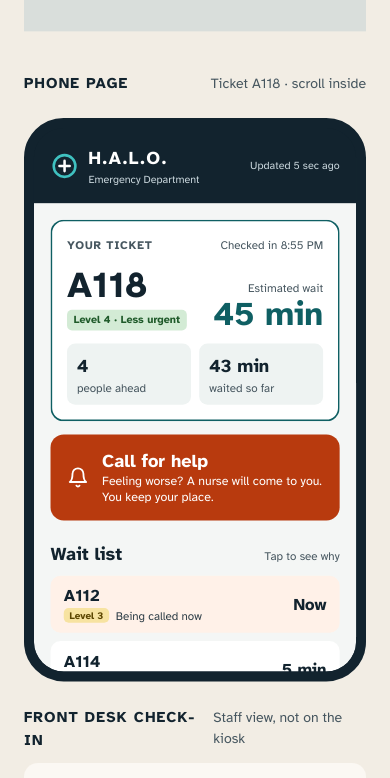
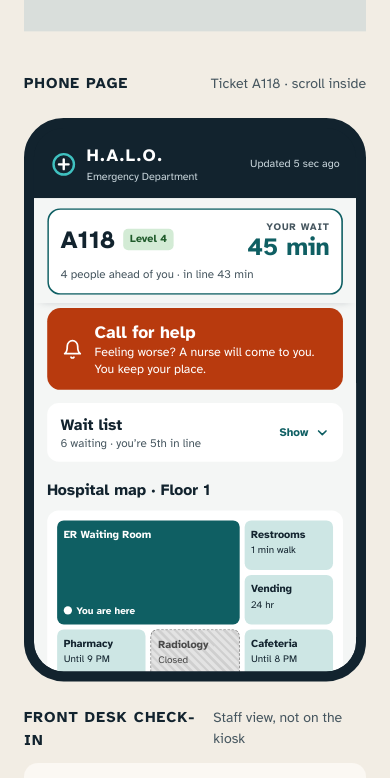
Before and after one commit to WasianGrime/HALO-Kiosk, a plain HTML site: page index.html in a window 390 px wide. Shown: the part 1640-2418 px from the top of the page. Drawn offline with Linux system fonts and the light colour scheme.

Commit message:
Simplify phone ticket card, pin it while scrolling, make wait list a dropdown
Co-Authored-By: Claude Opus 5.5 <noreply@anthropic.com>
Claude-Session: https://claude.ai/code/session_01JPVrxjvNyRJugvYniBXqZG

```diff
--- a/index.html
+++ b/index.html
@@ -589,90 +589,94 @@ footer { font-size: 14px; color: var(--muted); display: flex; flex-wrap: wrap; g
   <div style="width: 900px; height: 36px; background: #151F25; border-radius: 6px"></div>
   <div style="margin-top: 22px; font-size: 16px; color: #46565F">Freestanding tower, same screen on all four sides</div>
 </div></template>
-<template id="phoneTpl"><div style="width: 390px; min-height: 1500px; box-sizing: border-box; background: #F4F6F5; font-family: 'Atkinson Hyperlegible', system-ui, sans-serif; color: #12232E; display: flex; flex-direction: column">
+<template id="phoneTpl"><div style="width: 390px; box-sizing: border-box; background: #F4F6F5; font-family: 'Atkinson Hyperlegible', system-ui, sans-serif; color: #12232E; display: flex; flex-direction: column; padding-bottom: 8px">
 
+  <!-- "page sent" notification after tapping the kiosk pad -->
   <sc-if value="{{nfcBanner}}" hint-placeholder-val="{{false}}">
-    <div role="status" style="position: sticky; top: 8px; z-index: 5; margin: 8px 10px -84px; height: 76px; box-sizing: border-box; padding: 12px 14px; border-radius: 18px; background: rgba(244,246,245,0.97); box-shadow: 0 6px 24px rgba(18,35,46,0.28); display: flex; align-items: center; gap: 12px">
+    <div role="status" style="position: sticky; top: 8px; z-index: 6; margin: 8px 10px -84px; height: 76px; box-sizing: border-box; padding: 12px 14px; border-radius: 18px; background: rgba(244,246,245,0.97); box-shadow: 0 6px 24px rgba(18,35,46,0.28); display: flex; align-items: center; gap: 12px">
       <div style="width: 40px; height: 40px; flex-shrink: 0; border-radius: 10px; background: #12232E; display: flex; align-items: center; justify-content: center"><svg width="26" height="26" viewBox="0 0 44 44" aria-hidden="true"><circle cx="22" cy="22" r="16" fill="none" stroke="#3FC1C0" stroke-width="4"></circle><path d="M22 14v16M14 22h16" stroke="#FFFFFF" stroke-width="4" stroke-linecap="round"></path></svg></div>
       <div style="display: flex; flex-direction: column"><div style="font-size: 14px; font-weight: 700">H.A.L.O. · now</div><div style="font-size: 14px; color: #2E3E47">Your wait page is ready. Tap to open.</div></div>
     </div>
   </sc-if>
-  <!-- Header -->
-  <header style="padding: 20px 20px 18px 20px; background: #12232E; color: #FFFFFF; display: flex; align-items: center; justify-content: space-between">
+
+  <!-- Header (scrolls away) -->
+  <header style="padding: 18px 20px 16px 20px; background: #12232E; color: #FFFFFF; display: flex; align-items: center; justify-content: space-between">
     <div style="display: flex; align-items: center; gap: 12px">
-      <svg width="34" height="34" viewBox="0 0 44 44" aria-hidden="true"><circle cx="22" cy="22" r="17" fill="none" stroke="{{halo}}" stroke-width="4"></circle><path d="M22 14v16M14 22h16" stroke="#FFFFFF" stroke-width="4" stroke-linecap="round"></path></svg>
+      <svg width="32" height="32" viewBox="0 0 44 44" aria-hidden="true"><circle cx="22" cy="22" r="17" fill="none" stroke="{{halo}}" stroke-width="4"></circle><path d="M22 14v16M14 22h16" stroke="#FFFFFF" stroke-width="4" stroke-linecap="round"></path></svg>
       <div style="display: flex; flex-direction: column">
-        <div style="font-size: 22px; font-weight: 700; letter-spacing: 2px">H.A.L.O.</div>
+        <div style="font-size: 21px; font-weight: 700; letter-spacing: 2px">H.A.L.O.</div>
         <div style="font-size: 13px; color: #C9D6DC">Emergency Department</div>
       </div>
     </div>
     <div style="font-size: 13px; color: #C9D6DC; text-align: right; max-width: 110px">{{sinceText}}</div>
   </header>
 
-  <!-- Your ticket -->
-  <section style="padding: 20px 20px 0 20px">
-    <div style="background: #FFFFFF; border-radius: 16px; padding: 20px; display: flex; flex-direction: column; gap: 16px; box-shadow: inset 0 0 0 2px #0F5F63">
-      <div style="display: flex; justify-content: space-between; align-items: baseline">
-        <div style="font-size: 14px; font-weight: 700; letter-spacing: 1px; color: #46565F">YOUR TICKET</div>
-        <div style="font-size: 14px; color: #46565F">{{me.checkin}}</div>
+  <!-- Your ticket: stays pinned while you scroll -->
+  <div style="position: sticky; top: 0; z-index: 4; background: #F4F6F5; padding: 12px 16px 10px 16px; box-shadow: 0 6px 10px -8px rgba(18,35,46,0.35)">
+    <div style="background: #FFFFFF; border-radius: 16px; padding: 14px 16px; box-shadow: inset 0 0 0 2px #0F5F63; display: flex; flex-direction: column; gap: 8px">
+      <div style="display: flex; align-items: center; justify-content: space-between; gap: 12px">
+        <div style="display: flex; align-items: center; gap: 10px">
+          <div style="font-size: 30px; font-weight: 700; line-height: 1">A118</div>
+          <span style="{{me.lvlStyle}}">{{me.lvlText}}</span>
         </div>
-      <div style="display: flex; align-items: flex-end; justify-content: space-between">
-        <div style="display: flex; flex-direction: column; gap: 8px"><div style="font-size: 44px; font-weight: 700; line-height: 1">A118</div><span style="{{me.lvlStyle}}">{{me.lvlText}}</span></div>
         <div style="display: flex; flex-direction: column; align-items: flex-end">
-          <div style="font-size: 14px; color: #46565F">Estimated wait</div>
-          <div style="font-size: 40px; font-weight: 700; line-height: 1; color: #0F5F63; white-space: nowrap">{{me.wait}}</div>
+          <div style="font-size: 12px; font-weight: 700; letter-spacing: 1px; color: #46565F">YOUR WAIT</div>
+          <div style="font-size: 30px; font-weight: 700; line-height: 1; color: #0F5F63; white-space: nowrap">{{me.wait}}</div>
         </div>
       </div>
-      <div style="display: grid; grid-template-columns: repeat(2, minmax(0, 1fr)); gap: 10px">
-        <div style="background: #EEF3F2; border-radius: 10px; padding: 10px 12px"><div style="font-size: 22px; font-weight: 700">{{me.ahead}}</div><div style="font-size: 14px; color: #46565F">people ahead</div></div>
-        <div style="background: #EEF3F2; border-radius: 10px; padding: 10px 12px"><div style="font-size: 22px; font-weight: 700">{{me.waited}}</div><div style="font-size: 14px; color: #46565F">waited so far</div></div>
+      <div style="font-size: 14px; color: #46565F">{{me.line}}</div>
     </div>
   </div>
-  </section>
 
   <!-- Call for help -->
-  <section style="padding: 16px 20px 0 20px">
-    <button onClick="{{pressHelp}}" aria-label="Call for help" style="width: 100%; border: 0; border-radius: 16px; background: {{phoneHelpBg}}; color: #FFFFFF; font-family: inherit; padding: 18px 20px; display: flex; align-items: center; gap: 16px; text-align: left; cursor: pointer">
-      <svg width="40" height="40" viewBox="0 0 24 24" fill="none" stroke="#FFFFFF" stroke-width="2" stroke-linecap="round" stroke-linejoin="round" aria-hidden="true"><path d="M18 8a6 6 0 0 0-12 0c0 7-3 9-3 9h18s-3-2-3-9"></path><path d="M13.7 21a2 2 0 0 1-3.4 0"></path></svg>
+  <section style="padding: 6px 16px 0 16px">
+    <button onClick="{{pressHelp}}" aria-label="Call for help" style="width: 100%; border: 0; border-radius: 16px; background: {{phoneHelpBg}}; color: #FFFFFF; font-family: inherit; padding: 16px 18px; display: flex; align-items: center; gap: 14px; text-align: left; cursor: pointer">
+      <svg width="36" height="36" viewBox="0 0 24 24" fill="none" stroke="#FFFFFF" stroke-width="2" stroke-linecap="round" stroke-linejoin="round" aria-hidden="true"><path d="M18 8a6 6 0 0 0-12 0c0 7-3 9-3 9h18s-3-2-3-9"></path><path d="M13.7 21a2 2 0 0 1-3.4 0"></path></svg>
       <span style="display: flex; flex-direction: column; gap: 2px">
-        <span style="font-size: 22px; font-weight: 700">{{phoneHelpTitle}}</span>
+        <span style="font-size: 21px; font-weight: 700">{{phoneHelpTitle}}</span>
         <span style="font-size: 15px; line-height: 1.3">{{phoneHelpSub}}</span>
       </span>
     </button>
   </section>
 
-  <!-- Wait list -->
-  <section style="padding: 24px 20px 0 20px; display: flex; flex-direction: column; gap: 10px">
-    <div style="display: flex; align-items: baseline; justify-content: space-between">
-      <h2 style="margin: 0; font-size: 22px">Wait list</h2>
-      <div style="font-size: 14px; color: #46565F">Tap to see why</div>
-    </div>
+  <!-- Wait list: a dropdown -->
+  <section style="padding: 16px 16px 0 16px; display: flex; flex-direction: column; gap: 8px">
+    <button onClick="{{toggleList}}" aria-expanded="{{listExpanded}}" style="width: 100%; border: 0; border-radius: 14px; background: #FFFFFF; color: #12232E; font-family: inherit; padding: 14px 16px; display: flex; align-items: center; justify-content: space-between; gap: 12px; text-align: left; cursor: pointer">
+      <span style="display: flex; flex-direction: column; gap: 2px">
+        <span style="font-size: 19px; font-weight: 700">Wait list</span>
+        <span style="font-size: 14px; color: #46565F">{{listSummary}}</span>
+      </span>
+      <span style="display: flex; align-items: center; gap: 8px; font-size: 14px; font-weight: 700; color: #0F5F63">
+        {{listAction}}
+        <svg width="18" height="18" viewBox="0 0 24 24" fill="none" stroke="#0F5F63" stroke-width="2.6" stroke-linecap="round" stroke-linejoin="round" aria-hidden="true" style="{{chevStyle}}"><path d="M6 9l6 6 6-6"></path></svg>
+      </span>
+    </button>
+    <sc-if value="{{listOpen}}" hint-placeholder-val="{{false}}">
+      <div style="display: flex; flex-direction: column; gap: 8px">
+        <div style="font-size: 13px; color: #46565F; padding: 0 4px">Seen by triage level first, then arrival. Tap a ticket to see why.</div>
         <sc-for list="{{rows}}" as="r" hint-placeholder-count="6">
           <button onClick="{{r.onTap}}" style="{{r.rowStyle}}">
             <div style="display: flex; align-items: center; justify-content: space-between; width: 100%">
               <div style="display: flex; flex-direction: column; gap: 2px">
-            <div style="font-size: 20px; font-weight: 700">{{r.ticket}}<sc-if value="{{r.you}}" hint-placeholder-val="{{false}}"><span style="margin-left: 8px; font-size: 12px; font-weight: 700; color: #FFFFFF; background: #0F5F63; border-radius: 4px; padding: 2px 6px; vertical-align: middle">YOU</span></sc-if></div>
+                <div style="font-size: 19px; font-weight: 700">{{r.ticket}}<sc-if value="{{r.you}}" hint-placeholder-val="{{false}}"><span style="margin-left: 8px; font-size: 12px; font-weight: 700; color: #FFFFFF; background: #0F5F63; border-radius: 4px; padding: 2px 6px; vertical-align: middle">YOU</span></sc-if></div>
                 <div style="font-size: 14px; color: #2E3E47; display: flex; align-items: center; gap: 8px; flex-wrap: wrap"><span style="{{r.lvlStylePh}}">{{r.lvlText}}</span>{{r.status}}</div>
               </div>
-          <div style="font-size: 20px; font-weight: 700">{{r.wait}}</div>
+              <div style="font-size: 19px; font-weight: 700; white-space: nowrap">{{r.wait}}</div>
             </div>
             <sc-if value="{{r.open}}" hint-placeholder-val="{{false}}">
               <div style="margin-top: 10px; padding-top: 10px; border-top: 1px solid #B9CFD0; font-size: 15px; line-height: 1.4; text-align: left; width: 100%">{{r.reason}}</div>
             </sc-if>
           </button>
         </sc-for>
+      </div>
+    </sc-if>
   </section>
 
   <!-- Map -->
-  <section style="padding: 24px 20px 0 20px; display: flex; flex-direction: column; gap: 10px">
-    <div style="display: flex; justify-content: space-between; align-items: baseline">
-      <h2 style="margin: 0; font-size: 22px">Hospital map</h2>
-      <div style="display: flex; gap: 10px; font-size: 13px; color: #46565F">
-        <span style="display: flex; align-items: center; gap: 4px"><span style="width: 10px; height: 10px; border-radius: 2px; background: #CDE6E4"></span>Open</span>
-        <span style="display: flex; align-items: center; gap: 4px"><span style="width: 10px; height: 10px; border-radius: 2px; background: #E3E3E3; border: 1px dashed #6B6B6B"></span>Closed</span>
-      </div>
-    </div>
-    <div style="background: #FFFFFF; border-radius: 14px; padding: 12px; display: grid; grid-template-columns: repeat(3, minmax(0, 1fr)); grid-template-rows: 64px 64px 64px 64px; gap: 6px; font-size: 13px; font-weight: 700">
+  <section style="padding: 20px 16px 0 16px; display: flex; flex-direction: column; gap: 10px">
+    <h2 style="margin: 0; font-size: 19px">Hospital map · Floor 1</h2>
+    <div style="background: #FFFFFF; border-radius: 14px; padding: 12px; display: flex; flex-direction: column; gap: 10px">
+      <div style="display: grid; grid-template-columns: repeat(3, minmax(0, 1fr)); grid-template-rows: 60px 60px 60px 60px; gap: 6px; font-size: 13px; font-weight: 700">
         <div style="grid-column: span 2; grid-row: span 2; background: #0F5F63; color: #FFFFFF; border-radius: 8px; padding: 8px; display: flex; flex-direction: column; justify-content: space-between">
           <span>ER Waiting Room</span>
           <span style="display: flex; align-items: center; gap: 5px; font-size: 12px"><span style="width: 10px; height: 10px; border-radius: 5px; background: #FFFFFF"></span>You are here</span>
@@ -680,30 +684,37 @@ footer { font-size: 14px; color: var(--muted); display: flex; flex-wrap: wrap; g
         <div style="background: #CDE6E4; border-radius: 8px; padding: 8px">Restrooms<div style="font-weight: 400; font-size: 12px">1 min walk</div></div>
         <div style="background: #CDE6E4; border-radius: 8px; padding: 8px">Vending<div style="font-weight: 400; font-size: 12px">24 hr</div></div>
         <div style="background: #CDE6E4; border-radius: 8px; padding: 8px">Pharmacy<div style="font-weight: 400; font-size: 12px">Until 9 PM</div></div>
-      <div style="background: #E3E3E3; border: 1px dashed #6B6B6B; color: #4A4A4A; border-radius: 8px; padding: 8px">Radiology<div style="font-weight: 400; font-size: 12px">Closed</div></div>
-      <div style="grid-column: span 2; background: #CDE6E4; border-radius: 8px; padding: 8px">Cafeteria<div style="font-weight: 400; font-size: 12px">Open until 8 PM</div></div>
+        <div style="background: repeating-linear-gradient(45deg, #E3E3E3 0 4px, #CFCFCF 4px 7px); border: 1px dashed #6B6B6B; color: #4A4A4A; border-radius: 8px; padding: 8px">Radiology<div style="font-weight: 400; font-size: 12px">Closed</div></div>
+        <div style="background: #CDE6E4; border-radius: 8px; padding: 8px">Cafeteria<div style="font-weight: 400; font-size: 12px">Until 8 PM</div></div>
         <div style="background: #CDE6E4; border-radius: 8px; padding: 8px">Chapel</div>
         <div style="grid-column: span 2; background: #CDE6E4; border-radius: 8px; padding: 8px">Exit &amp; Parking</div>
       </div>
-  </section>
-
-  <!-- Videos -->
-  <section style="padding: 24px 20px 0 20px; display: flex; flex-direction: column; gap: 10px">
-    <h2 style="margin: 0; font-size: 22px">While you wait</h2>
-    <div style="background: #FFFFFF; border-radius: 14px; overflow: hidden">
-      <div style="height: 170px; background: #12232E; display: flex; align-items: center; justify-content: center; position: relative">
-        <svg width="52" height="52" viewBox="0 0 24 24" aria-hidden="true"><circle cx="12" cy="12" r="11" fill="none" stroke="#FFFFFF" stroke-width="1.5"></circle><path d="M10 8l6 4-6 4z" fill="#FFFFFF"></path></svg>
-        <div style="position: absolute; left: 12px; right: 12px; bottom: 12px; height: 4px; border-radius: 2px; background: #3A4C56"><div style="width: 38%; height: 4px; border-radius: 2px; background: {{halo}}"></div></div>
-      </div>
-      <div style="padding: 14px 16px; display: flex; flex-direction: column; gap: 4px">
-        <div style="font-size: 18px; font-weight: 700">While you wait: staying safe</div>
-        <div style="font-size: 14px; color: #46565F">Captions on · Plays on the H.A.L.O. kiosk</div>
+      <div style="display: flex; flex-wrap: wrap; align-items: center; gap: 6px 14px; font-size: 12px; color: #2E3E47; border-top: 1px solid #DDE5E3; padding-top: 8px">
+        <span style="font-weight: 700; letter-spacing: 1px">KEY</span>
+        <span style="display: flex; align-items: center; gap: 5px"><span style="width: 14px; height: 14px; border-radius: 3px; background: #0F5F63; display: flex; align-items: center; justify-content: center"><span style="width: 5px; height: 5px; border-radius: 3px; background: #FFFFFF"></span></span>You are here</span>
+        <span style="display: flex; align-items: center; gap: 5px"><span style="width: 14px; height: 14px; border-radius: 3px; background: #CDE6E4; border: 1px solid #9FB8B6"></span>Open</span>
+        <span style="display: flex; align-items: center; gap: 5px"><span style="width: 14px; height: 14px; border-radius: 3px; background: repeating-linear-gradient(45deg, #E3E3E3 0 3px, #B5B5B5 3px 5px); border: 1px dashed #6B6B6B"></span>Closed</span>
       </div>
     </div>
   </section>
 
-  <!-- Footer -->
-  <footer style="margin-top: auto; padding: 20px; display: flex; justify-content: space-between; font-size: 14px; color: #46565F">
+  <!-- Video -->
+  <section style="padding: 20px 16px 0 16px; display: flex; flex-direction: column; gap: 10px">
+    <h2 style="margin: 0; font-size: 19px">While you wait</h2>
+    <div style="background: #FFFFFF; border-radius: 14px; overflow: hidden">
+      <div style="height: 150px; background: #0F5F63; display: flex; flex-direction: column; align-items: center; justify-content: center; gap: 6px; position: relative; color: #FFFFFF">
+        <span style="position: absolute; top: 10px; left: 12px; font-size: 11px; font-weight: 700; letter-spacing: 1.5px; color: #CDE6E4">PATIENT EDUCATION</span>
+        <svg width="48" height="48" viewBox="0 0 24 24" aria-hidden="true"><circle cx="12" cy="12" r="11" fill="rgba(0,0,0,0.25)" stroke="#FFFFFF" stroke-width="1.5"></circle><path d="M10 8l6 4-6 4z" fill="#FFFFFF"></path></svg>
+        <span style="font-size: 15px; font-weight: 700">While You Wait</span>
+      </div>
+      <div style="padding: 12px 14px; display: flex; flex-direction: column; gap: 2px">
+        <div style="font-size: 17px; font-weight: 700">While you wait: staying safe</div>
+        <div style="font-size: 14px; color: #46565F">0:30 · Captions on · Plays on the H.A.L.O. kiosk</div>
+      </div>
+    </div>
+  </section>
+
+  <footer style="padding: 18px 16px 10px; display: flex; justify-content: space-between; font-size: 14px; color: #46565F">
     <span>Same info as the H.A.L.O. kiosk</span>
     <a href="#">Español</a>
   </footer>
@@ -1340,7 +1351,7 @@ class Component extends DCLogic {
   const kTpl = document.getElementById('kioskTpl'), pTpl = document.getElementById('phoneTpl');
   mountClicks(kHost); mountClicks(pHost);
 
-  const phone = { open: 'A118' };
+  const phone = { open: 'A118', listOpen: false };
   const checkin = new Date(Date.now() - 43 * 60000);
   const ME = 'A118';
 
@@ -1364,9 +1375,11 @@ class Component extends DCLogic {
       ahead: idx < 0 ? 0 : idx,
       waited: waited + ' min',
       checkin: 'Checked in ' + kiosk.fmtTime(checkin),
-      lvlText: 'Level 4 · ' + L[4].name,
-      lvlStyle: 'align-self: flex-start; font-size: 13px; font-weight: 700; padding: 3px 8px; border-radius: 6px; background: ' + L[4].bg + '; color: ' + L[4].fg
+      lvlText: 'Level 4',
+      lvlStyle: 'display: inline-block; white-space: nowrap; font-size: 13px; font-weight: 700; padding: 3px 8px; border-radius: 6px; background: ' + L[4].bg + '; color: ' + L[4].fg,
+      line: idx < 0 ? 'You’re being called. Head to the doors on your right.' : (idx === 0 ? 'You’re being called now' : idx + (idx === 1 ? ' person' : ' people') + ' ahead of you · in line ' + waited + ' min')
     };
+    const ord = (n) => n + (n % 10 === 1 && n % 100 !== 11 ? 'st' : n % 10 === 2 && n % 100 !== 12 ? 'nd' : n % 10 === 3 && n % 100 !== 13 ? 'rd' : 'th');
     const alarm = s.mode === 'help';
     const tick = s.tick || 0;
     const flashOn = Math.floor(tick / 5) % 2 === 0;
@@ -1375,6 +1388,11 @@ class Component extends DCLogic {
     return {
       halo: kv.halo, help: kv.help, rows, me, sinceText: kv.sinceText,
       nfcBanner: tick < (s.nfcUntil || 0),
+      listOpen: phone.listOpen, listExpanded: phone.listOpen ? 'true' : 'false',
+      listSummary: q.length + ' waiting' + (idx < 0 ? '' : ' · you’re ' + ord(idx + 1) + ' in line'),
+      listAction: phone.listOpen ? 'Hide' : 'Show',
+      chevStyle: phone.listOpen ? 'transform: rotate(180deg)' : '',
+      toggleList: () => { phone.listOpen = !phone.listOpen; schedule(); },
       phoneHelpBg: alarm ? (flashOn ? kv.help : '#7A1C05') : kv.help,
       phoneHelpTitle: alarm ? 'Help is on the way' : 'Call for help',
       phoneHelpSub: alarm ? (etaS > 0 ? 'Nurse arriving in ' + Math.floor(etaS / 60) + ':' + String(etaS % 60).padStart(2, '0') + '. You keep your place.' : 'A nurse is arriving now.') : 'Feeling worse? A nurse will come to you. You keep your place.',
```
Also changed, not shown: screenshots/phone.png, 1 other file. Lines whose indentation alone changed are shown as unchanged.
